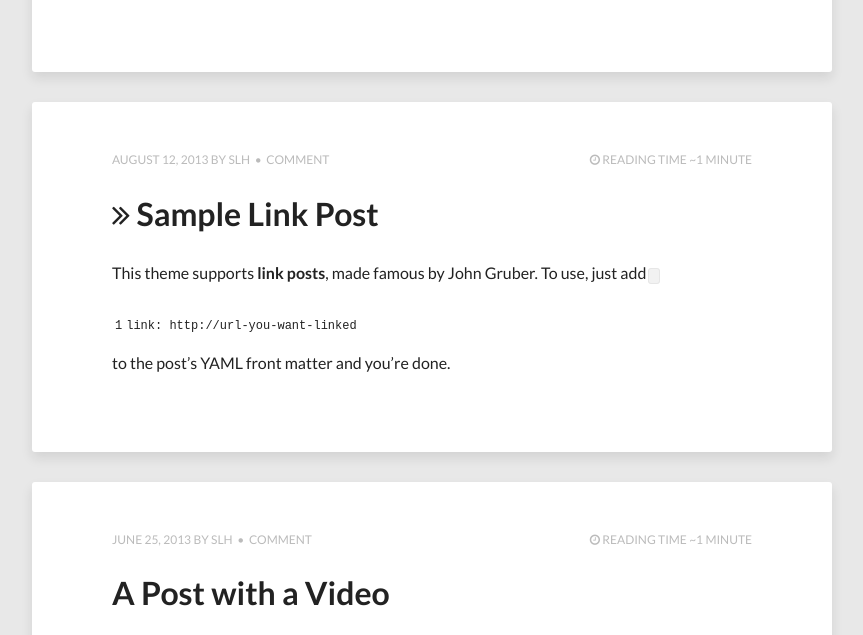
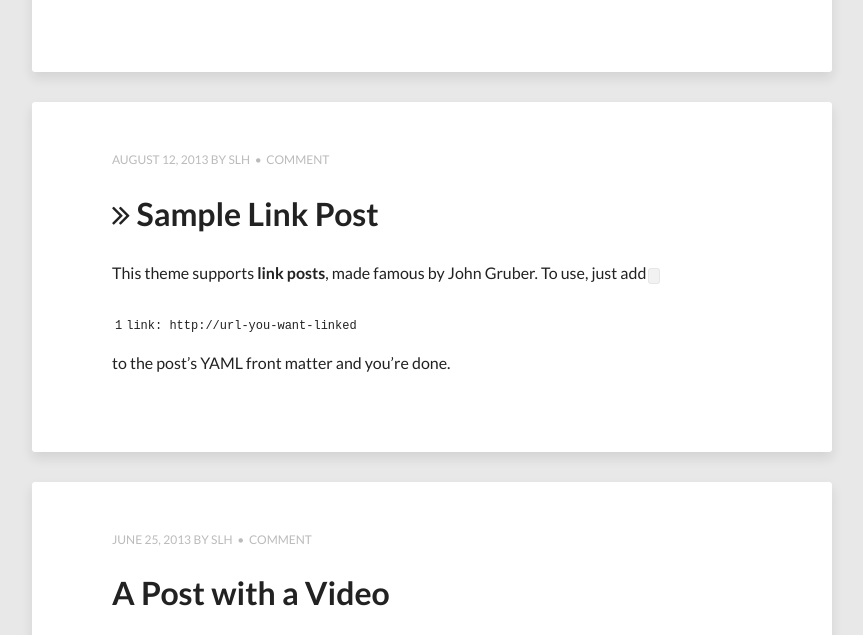
Before and after one commit to geoncheollee/geonblog, a Jekyll site: the page built from index.html, in a window 1280 px wide and 900 px high, scrolled down 6689 px, cut to the strip 108-743 px from the top of the window. Shown: the whole strip, without its empty margins (208-1071 px from the left). Built offline with Jekyll 4.4.1, drawn with Linux system fonts in a browser that asks for light colours; nearby versions of some CDN libraries; the list of posts is cut into pages by our own code; comment, search, counter and statistics services are not loaded; some of the changed text lies outside the part shown.

Commit message:
20141101_hong

```diff
--- a/index.html
+++ b/index.html
@@ -14,13 +14,6 @@
   <header>
     <div class="entry-meta">
       <span class="entry-date date published updated"><time datetime="{{ post.date | date_to_xmlschema }}"><a href="{{ site.url }}{{ post.url }}">{{ post.date | date: "%B %d, %Y" }}</a></time></span><span class="author vcard"><span class="fn"><a href="{{ site.url }}/about/" title="About {{ site.owner.name }}">{{ site.owner.name }}</a></span></span>{% if site.disqus_shortname and post.comments %}&nbsp; &bull; &nbsp;<span class="entry-comments"><a href="{{ site.url }}{{ post.url }}#disqus_thread">Comment</a></span>{% endif %}
-      {% if site.reading_time %}
-      <span class="entry-reading-time pull-right">
-        <i class="fa fa-clock-o"></i>
-        {% assign readtime = post.content | number_of_words | divided_by:site.words_per_minute %}
-        Reading time ~{% if readtime <= 1 %}1 minute{% else %}{{ readtime }} minutes{% endif %}
-      </span><!-- /.entry-reading-time -->
-      {% endif %}
     </div><!-- /.entry-meta -->
     {% if post.link %}
       <h1 class="entry-title"><a href="{{ site.url }}{{ post.url }}" rel="bookmark" title="{{ post.title }}"><i class="fa fa-angle-double-right"></i></a> <a href="{{ post.link }}">{{ post.title }}</a></h1>
```
